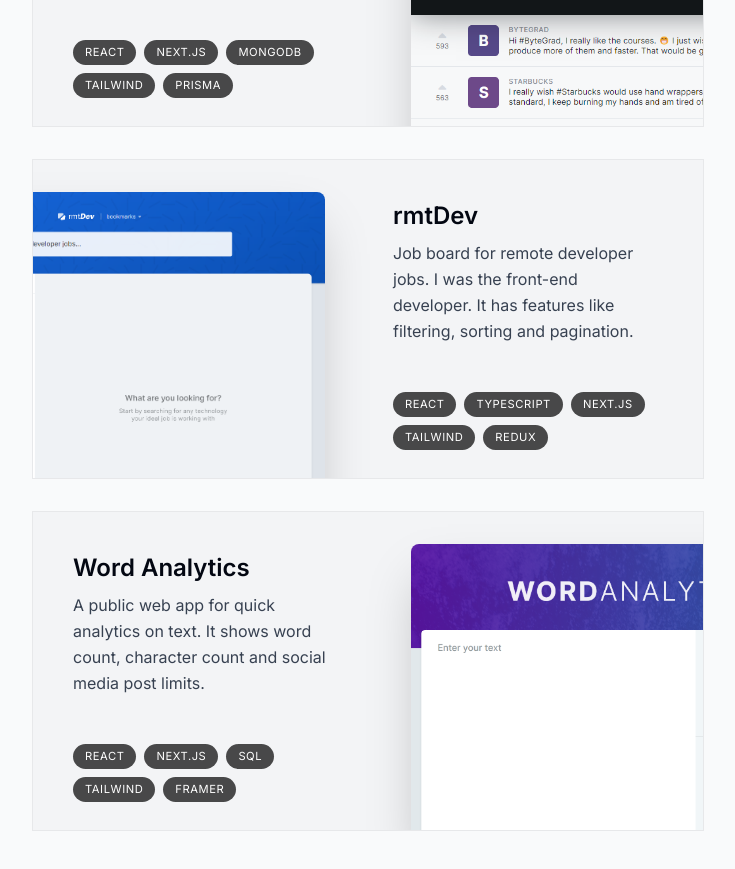
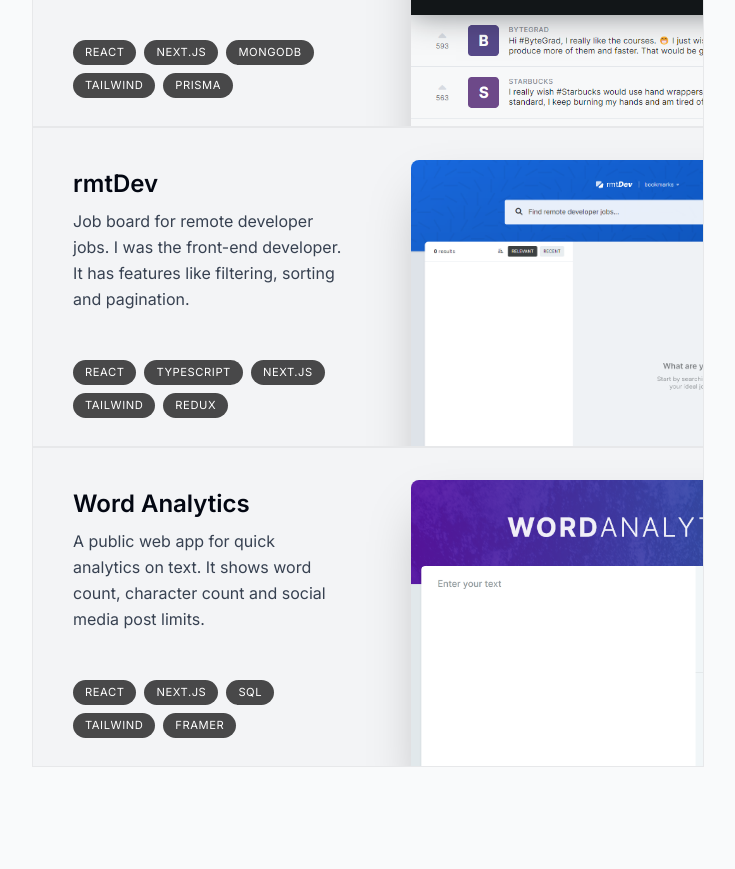
Before and after one commit to safatgeek/Third-Rock_thechnology, a Next.js app: page / in a window 1280 px wide. Shown: the part 1580-2449 px from the top of the page, without its empty margins (272-1007 px from the left). Built offline with nearby package versions, Linux system fonts and the light colour scheme.

Commit message:
project animation

```diff
--- /dev/null
+++ b/src/components/Project.tsx
@@ -0,0 +1,81 @@
+"use client";
+
+import { motion, useScroll } from "framer-motion";
+import Image, { StaticImageData } from "next/image";
+import { useRef } from "react";
+
+interface ProjectProps {
+  title: string;
+  description: string;
+  tags: string[];
+  imageUrl: StaticImageData;
+}
+
+const Project = ({ title, description, tags, imageUrl }: ProjectProps) => {
+  const ref = useRef<HTMLDivElement>(null);
+  const { scrollYProgress } = useScroll({
+    target: ref,
+    offset: ["0 1", "1.33 1"],
+  });
+  return (
+    <motion.div
+      ref={ref}
+      style={{
+        scale: scrollYProgress,
+        opacity: scrollYProgress,
+      }}
+    >
+      <section
+        className="group bg-gray-100 max-w-[42rem]
+      border border-black/5 relative overflow-hidden
+      sm:pr-8 sm:h-[20rem] mb-3 sm:mb-8 last:mb-0
+      even:pl-8 hover:bg-gray-200 transition"
+      >
+        <div
+          className="pt-4 pb-7 px-5 sm:pl-10
+        sm:pr-2 sm:pt-10 sm:max-w-[50%] flex
+        flex-col h-full group-even:ml-[18rem]"
+        >
+          <h3 className="text-2xl font-semibold">{title}</h3>
+          <p className="mt-2 leading-relaxed text-gray-700">{description}</p>
+          <ul className="flex flex-wrap mt-4 gap-2 sm:mt-auto">
+            {tags.map((tag, index) => (
+              <li
+                key={index}
+                className="
+            bg-black/[0.7] px-3 py-1 text-[0.7rem] uppercase
+            tracking-wider text-white rounded-full"
+              >
+                {tag}
+              </li>
+            ))}
+          </ul>
+
+          <Image
+            src={imageUrl}
+            alt={title}
+            quality={95}
+            className="absolute top-8 -right-40
+          w-[28.25rem] rounded-t-lg shadow-2xl transition
+
+          group-hover:scale-[1.04]
+          group-hover:-translate-x-3
+          group-hover:translate-y-3
+          group-hover:-rotate-2
+
+
+          group-even:group-hover:-translate-x-3
+          group-even:group-hover:translate-y-3
+          group-even:group-hover:rotate-2
+
+          group-even:right-[initial]
+          group-even:-left-40
+          "
+          />
+        </div>
+      </section>
+    </motion.div>
+  );
+};
+
+export default Project;
--- a/src/components/Projects.tsx
+++ b/src/components/Projects.tsx
@@ -1,7 +1,7 @@
 import React from "react";
 import SectionHeading from "./SectionHeading";
 import { projectsData } from "@/lib/data";
-import Image, { StaticImageData } from "next/image";
+import Project from "./Project";
 
 const Projects = () => {
   return (
@@ -23,59 +23,4 @@ const Projects = () => {
   );
 };
 
-interface ProjectProps {
-  title: string;
-  description: string;
-  tags: string[];
-  imageUrl: StaticImageData;
-}
-
-const Project = ({ title, description, tags, imageUrl }: ProjectProps) => {
-  return (
-    <div
-      className="group bg-gray-100 max-w-[42rem]
-    border border-black/5 relative overflow-hidden
-    sm:pr-8 sm:h-[20rem] mb-3 sm:mb-8 last:mb-0
-    even:pl-8 hover:bg-gray-200 transition"
-    >
-      <div className="pt-4 pb-7 px-5 sm:pl-10
-      sm:pr-2 sm:pt-10 sm:max-w-[50%] flex
-      flex-col h-full group-even:ml-[18rem]">
-        <h3 className="text-2xl font-semibold">{title}</h3>
-        <p className="mt-2 leading-relaxed text-gray-700">{description}</p>
-        <ul className="flex flex-wrap mt-4 gap-2 sm:mt-auto">
-          {tags.map((tag, index) => (
-            <li
-              key={index}
-              className="
-          bg-black/[0.7] px-3 py-1 text-[0.7rem] uppercase
-          tracking-wider text-white rounded-full"
-            >
-              {tag}
-            </li>
-          ))}
-        </ul>
-
-        <Image src={imageUrl} alt={title} quality={95}
-        className="absolute top-8 -right-40
-        w-[28.25rem] rounded-t-lg shadow-2xl transition
-
-        group-hover:scale-[1.04]
-        group-hover:-translate-x-3
-        group-hover:translate-y-3
-        group-hover:-rotate-2
-
-
-        group-even:group-hover:-translate-x-3
-        group-even:group-hover:translate-y-3
-        group-even:group-hover:rotate-2
-
-        group-even:right-[initial]
-        group-even:-left-40
-        " />
-      </div>
-    </div>
-  );
-};
-
 export default Projects;
```
